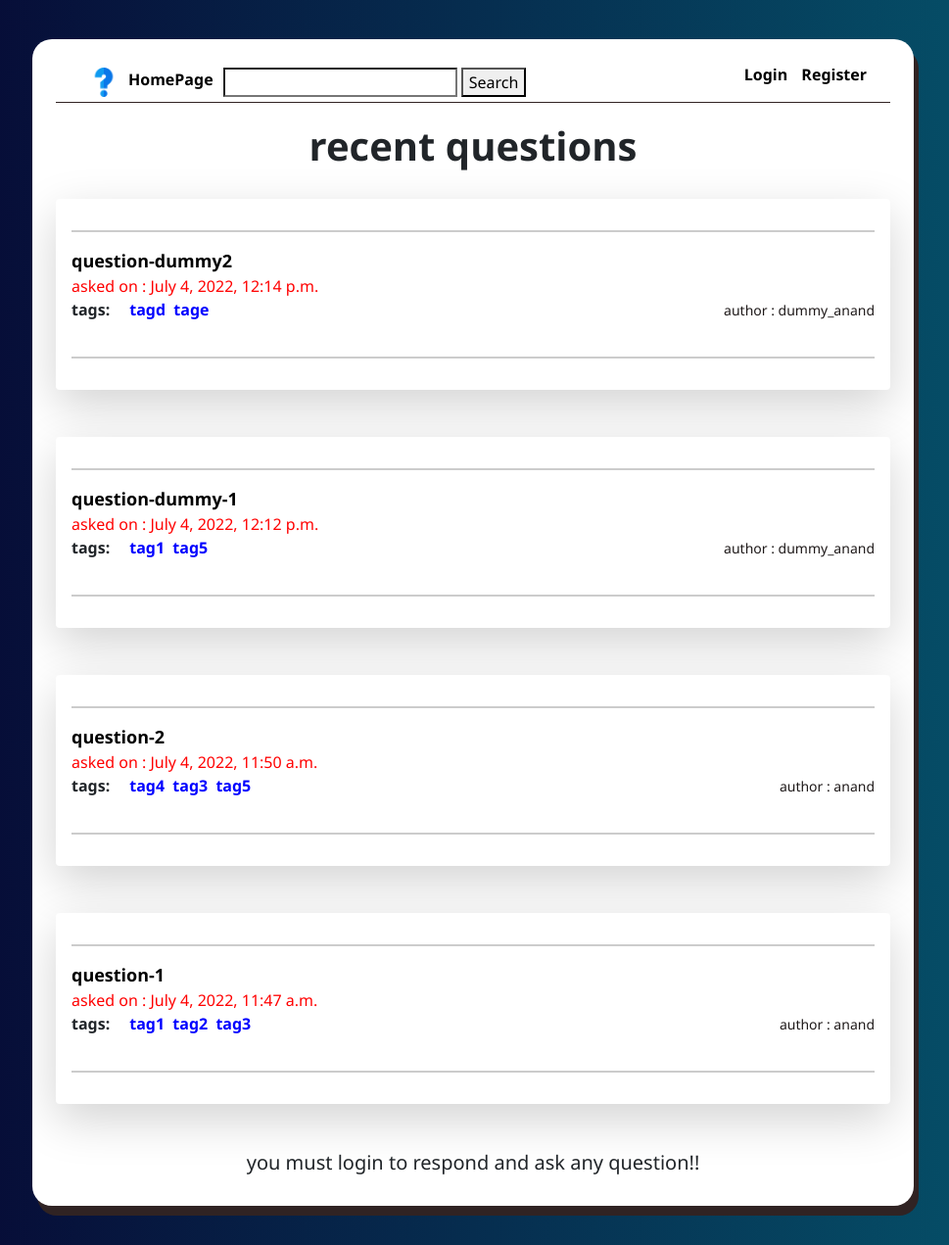
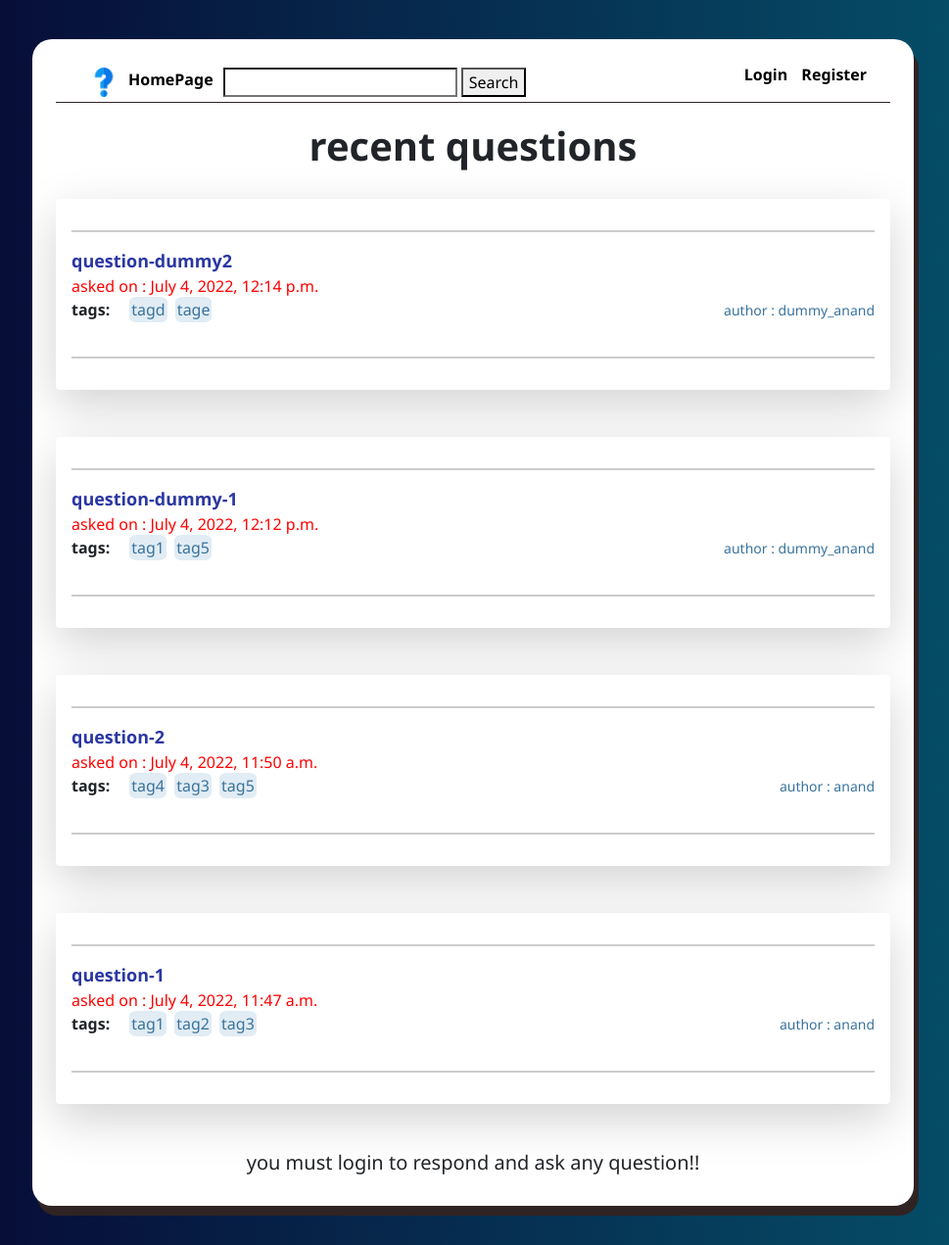
Before and after one commit to AnandSharma98/qna, a Django app: page / in a window 1280 px wide. Shown: the whole page at 98% size, without its empty margins (157-1126 px from the left). Run offline with Django 4.2, Linux system fonts and the light colour scheme; data comes from the database, SQL or seed files in the repository; parts of the project's set-up code (start-up, migrations or seed data) failed here and were passed over.

Commit message:
modified style

```diff
--- a/main/static/css/styles.css
+++ b/main/static/css/styles.css
@@ -140,7 +140,7 @@ https://stackoverflow.com/questions/11227322/css-selectors-ul-li-a-vs-ul-li-a
 }
 
 .question-list-item-title {
-  color: black;
+  color: rgb(43, 55, 161);
   font-size: 18px;
   font-weight: 900;
   margin: 0
@@ -203,6 +203,7 @@ https://stackoverflow.com/questions/11227322/css-selectors-ul-li-a-vs-ul-li-a
 .question-title {
   font-weight: 900;
   margin: 20px auto;
+  color:rgb(57, 115, 157)
 }
 
 .question-body {
@@ -211,7 +212,7 @@ https://stackoverflow.com/questions/11227322/css-selectors-ul-li-a-vs-ul-li-a
 
 .question-author {
   font-size: 14px;
-  color: rgb(31, 26, 26);
+  color: hsl(205deg 47% 42%);
 }
 
 .responses-container {
@@ -360,3 +361,10 @@ a:hover {
 a:active {
   color: blue;
 }
+
+
+
+.question_box:hover{
+  transform: scale(1.02);
+  transition: 1s ease;
+}
--- a/main/templates/homepage.html
+++ b/main/templates/homepage.html
@@ -5,7 +5,7 @@
   {% else %}
   <h1 class="title">You seems to be the first one is here , Ask freely!!</h1>
   {% endif %} {% for question in questions %}
-  <div class="shadow-lg p-3 mb-5 bg-white rounded">
+  <div class="shadow-lg p-3 mb-5 bg-white rounded question_box">
     <div class="lines"></div>
     <div class="question-list-item">
       <a href="{% url 'question' question.id %}">
@@ -16,7 +16,7 @@
         <p><span style="font-weight: bold">tags: </span></p>
         <p>
           {% for tag in question.tags.all %}
-          <span style="color: blue; font-weight: bold; margin-right: 4px"
+          <span style="color: hsl(205deg 47% 42%); margin-right: 4px; background-color:hsl(205deg 46% 92%); padding:2px; border-radius: 20%"
             >{{ tag }}</span
           >
           {% endfor %}
```
